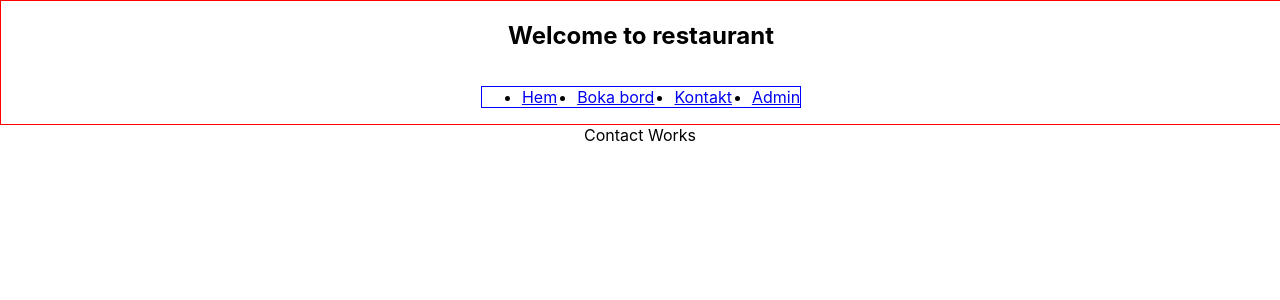
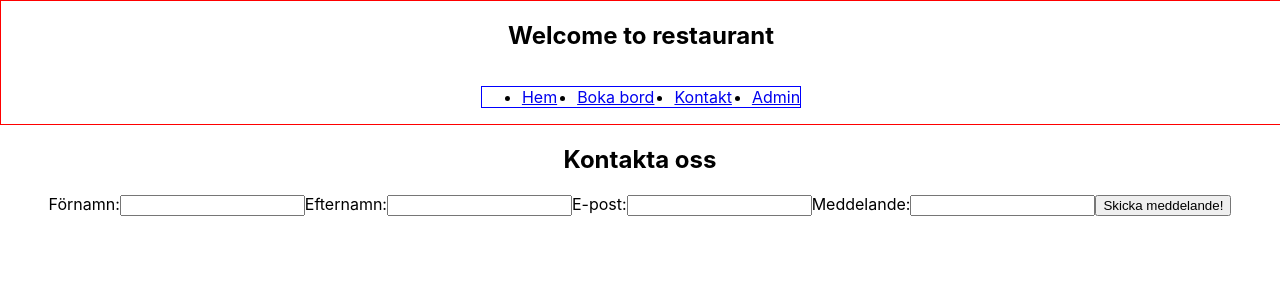
Before and after one commit to GamerShabandari/react-restaurang, a React (Create React App) app: page /contact in a window 1280 px wide. Shown: the top 300 px of the page. Built offline with nearby package versions, Linux system fonts and the light colour scheme.

Commit message:
början på kontaktfomruläar

```diff
--- a/src/components/contact.tsx
+++ b/src/components/contact.tsx
@@ -1,5 +1,36 @@
+import { useState } from "react"
+import { text } from "stream/consumers";
+
 export function Contact(){
+
+    interface INewContact {
+        firstname: string;
+        lastname: string;
+        email: string;
+        message: string;
+    }
+
+    const [newContact, setNewContact] = useState<INewContact>({
+        firstname: '',
+        lastname: '',
+        email: '',
+        message: '',
+    });
+
+
+
     return (<>
-        <div>Contact Works</div>
+        <h2>Kontakta oss</h2>
+        <form>
+            <label>Förnamn:</label>
+            <input type="text" value={newContact.firstname}></input>
+            <label>Efternamn:</label>
+            <input type="text" value={newContact.lastname}></input>
+            <label>E-post:</label>
+            <input type="email" value={newContact.email}></input>
+            <label>Meddelande:</label>
+            <input type="text" value={newContact.message}></input>
+            <button type="submit" >Skicka meddelande!</button>
+        </form>
     </>)
 }
```
